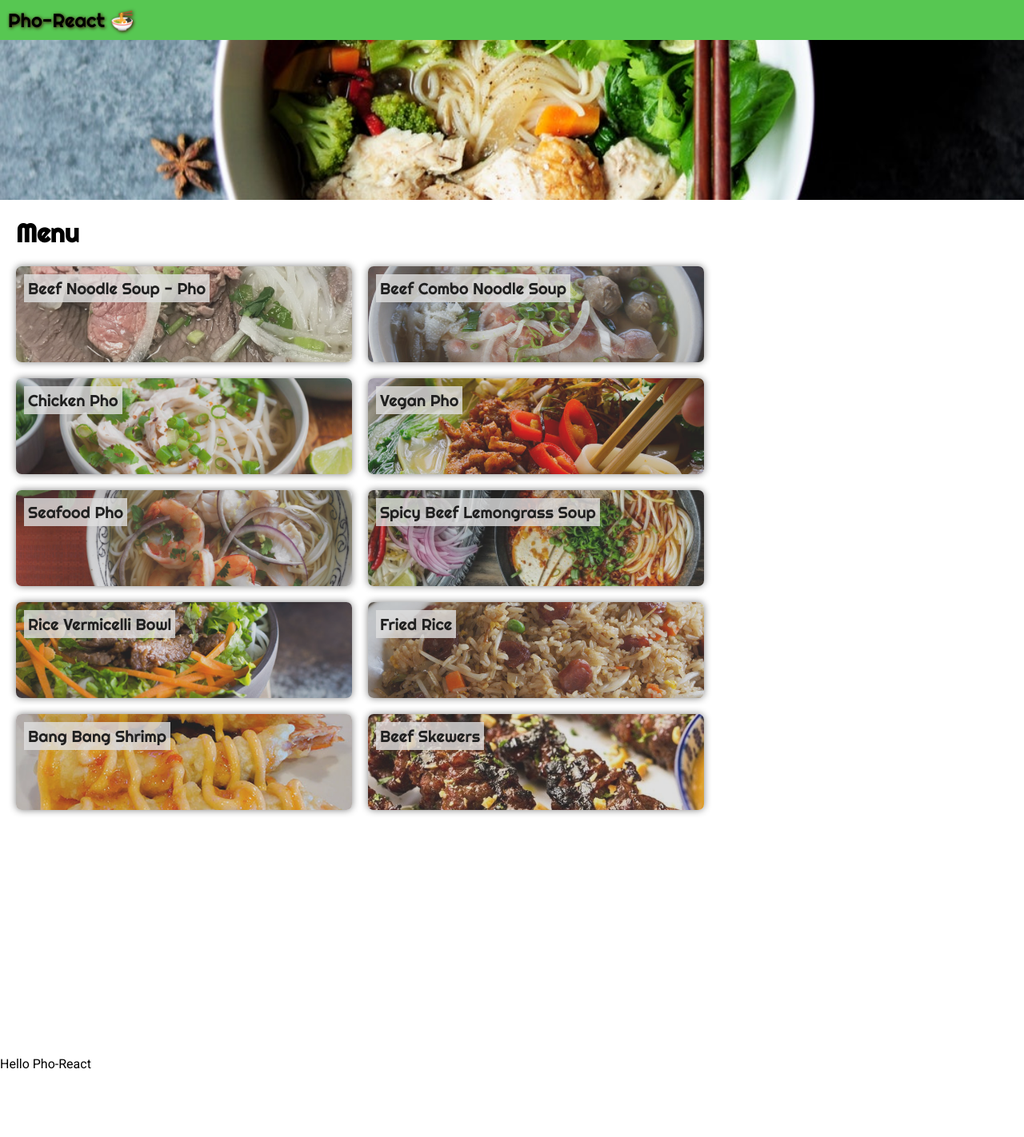
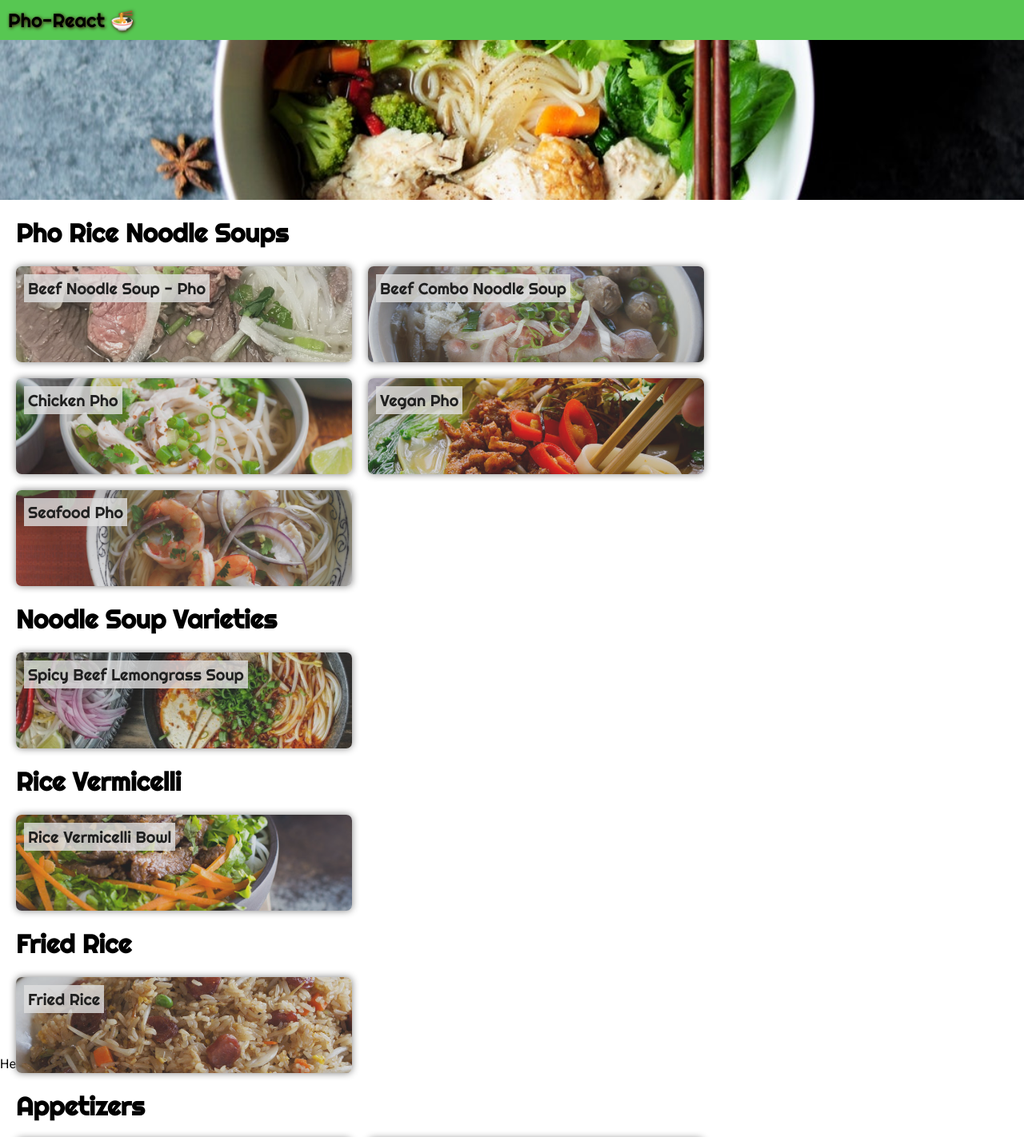
Before and after one commit to Sil3ntRo/Pho-React, a React (Create React App) app: page / in a window 1280 px wide. Shown: the top 1422 px of the page at 80% size. Before the commit the page ends 1340 px from the top, so only its background shows below. Built offline with nearby package versions, Linux system fonts and the light colour scheme.

Commit message:
Added Menu Sections

```diff
--- a/src/Data/MenuData.js
+++ b/src/Data/MenuData.js
@@ -1,42 +1,61 @@
-export const foods = [
+export const MenuItems = [
     {
         name: 'Beef Noodle Soup - Pho',
-        img:  '/images/beef-pho.jpg'
+        img:  '/images/beef-pho.jpg',
+        section: 'Pho Rice Noodle Soups'
     },
     {
         name: 'Beef Combo Noodle Soup',
-        img: '/images/beef-combo-pho.jpg'
+        img: '/images/beef-combo-pho.jpg',
+        section: 'Pho Rice Noodle Soups'
     },
     {
         name: 'Chicken Pho',
-        img: '/images/Chicken-pho.jpg'
+        img: '/images/Chicken-pho.jpg',
+        section: 'Pho Rice Noodle Soups'
     },
     {
         name: 'Vegan Pho',
-        img: '/images/vegan-pho.jpg'
+        img: '/images/vegan-pho.jpg',
+        section: 'Pho Rice Noodle Soups'
+
     },
     {
         name: 'Seafood Pho',
-        img: '/images/Seafood-pho.jpg'
+        img: '/images/Seafood-pho.jpg',
+        section: 'Pho Rice Noodle Soups'
     },
     {
         name: 'Spicy Beef Lemongrass Soup',
-        img: '/images/Spicy-beef-lemongrass-noodle-soup.jpg'
+        img: '/images/Spicy-beef-lemongrass-noodle-soup.jpg',
+        section: 'Noodle Soup Varieties'
     },
     {
         name: 'Rice Vermicelli Bowl',
-        img: '/images/rice-vermicelli-bowl.jpg'
+        img: '/images/rice-vermicelli-bowl.jpg',
+        section: 'Rice Vermicelli'
     },
     {
         name: 'Fried Rice',
-        img: '/images/fried-rice.jpg'
+        img: '/images/fried-rice.jpg',
+        section: 'Fried Rice'
     },
     {
         name: 'Bang Bang Shrimp',
-        img: '/images/bangbangshrimp.jpg'
+        img: '/images/bangbangshrimp.jpg',
+        section: 'Appetizers'
     },
     {
         name: 'Beef Skewers',
-        img: '/images/beef-skewers.jpg'
+        img: '/images/beef-skewers.jpg',
+        section: 'Appetizers'
     },
 ]
+
+export const foods = MenuItems.reduce((res, food) => {
+    if(!res[food.section]) {
+        res[food.section] = [];
+    }
+    res[food.section].push(food);
+    return res;
+}, {});
--- a/src/Menu/Menu.js
+++ b/src/Menu/Menu.js
@@ -11,16 +11,20 @@ const MenuWrapper = styled.div`
 `
 
 export function Menu() {
-    return <MenuWrapper>
-        <h1>Menu</h1>
+    return (
+        <MenuWrapper>
+            {Object.entries(foods).map(([sectionName, foods]) => (
+                <>
+                <h1>{sectionName}</h1>
                 <MenuGrid>
                 {foods.map(food => (
                     <Food img={food.img}>
-                <FoodLabel>
-                {food.name}
-                </FoodLabel>
+                        <FoodLabel>{food.name}</FoodLabel>
                     </Food>
                 ))}
                 </MenuGrid>
-    </MenuWrapper>;
+                </>
+            ))}
+    </MenuWrapper>
+    );
 }
```
Lines whose indentation alone changed are shown as unchanged.
